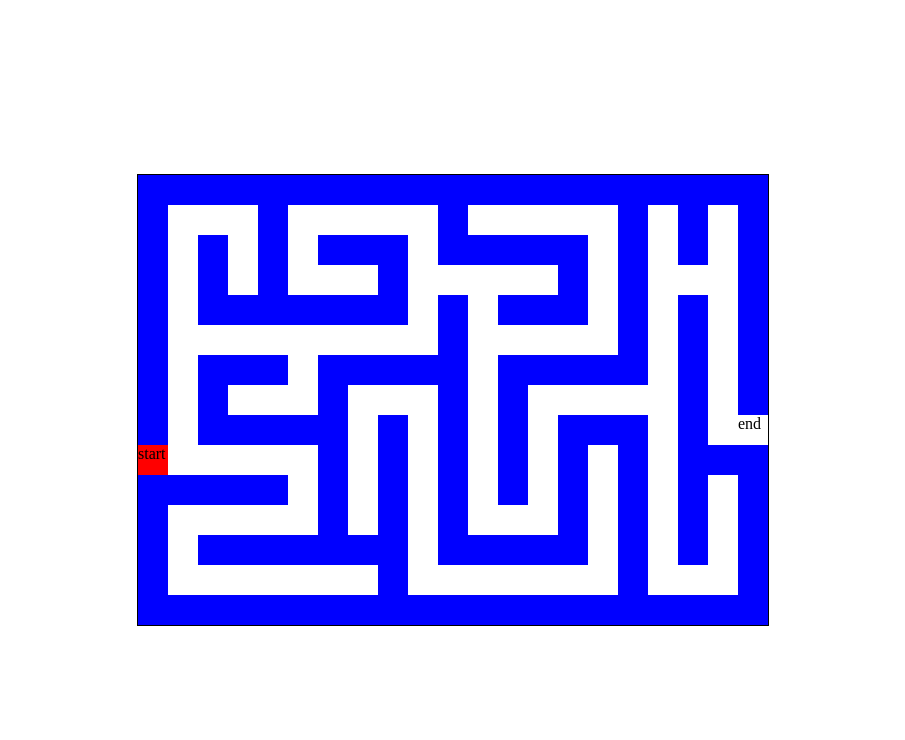
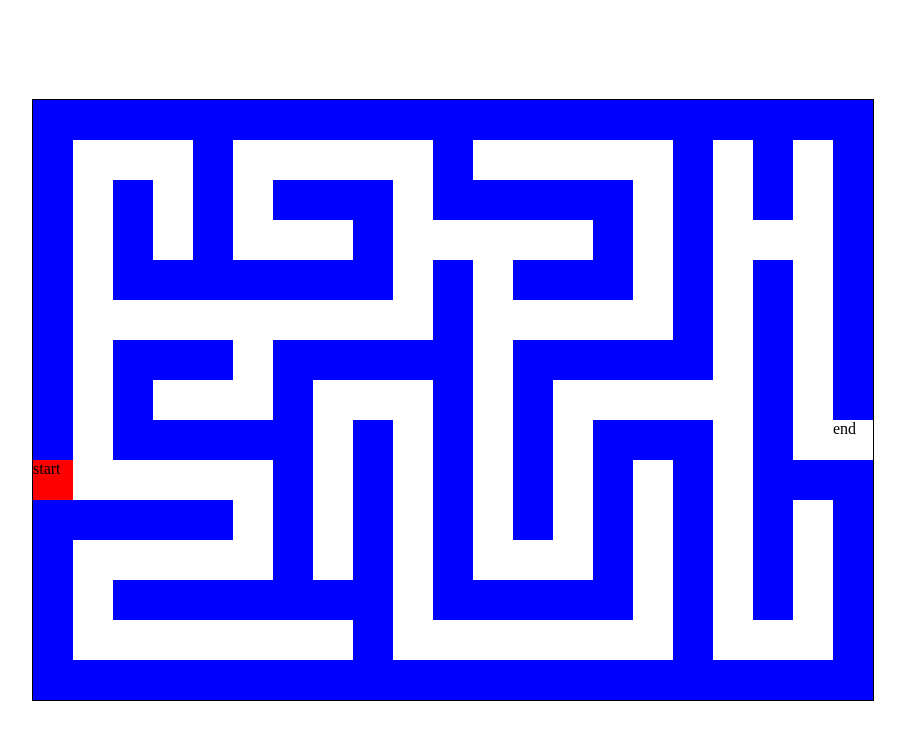
Before and after one commit to murillotlopes/entrega-labirinto-sprint-5-murillotlopes, a plain HTML site: page index.html in a window 1280 px wide. Shown: the whole page, without its empty margins (187-1092 px from the left). Drawn offline with Linux system fonts and the light colour scheme.

Commit message:
02-10-21 pequeno ajuste de CSS

```diff
--- a/style.css
+++ b/style.css
@@ -15,8 +15,8 @@ body{
 }
 
 #wall, #trilha, #jogador{
-    width: 30px;
-    height: 30px;
+    width: 40px;
+    height: 40px;
 
 }
 
@@ -27,8 +27,8 @@ body{
     flex-direction: row;
     flex-wrap: wrap;
 
-    width: 630px;
-    min-width: 630px;
+    width: 840px;
+    min-width: 840px;
 }
 
 #venceu{
```
